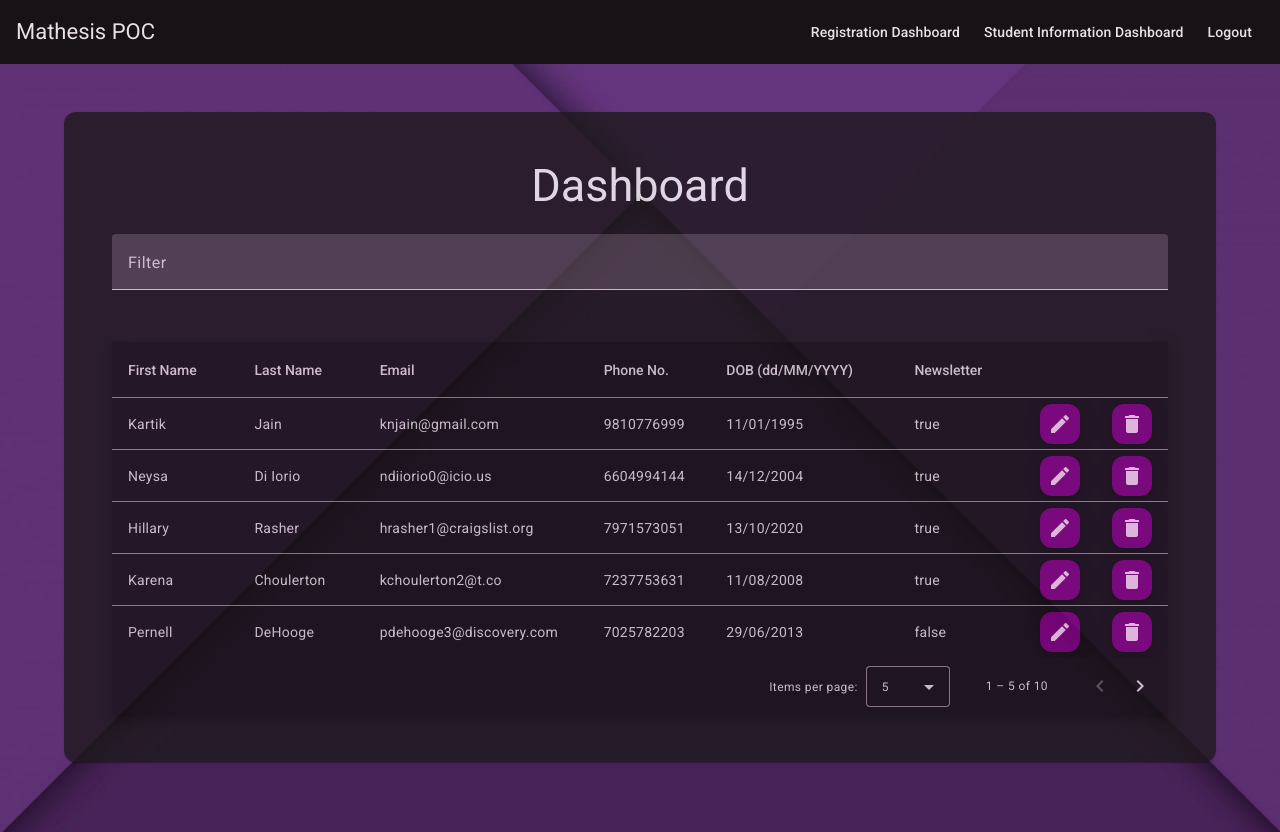
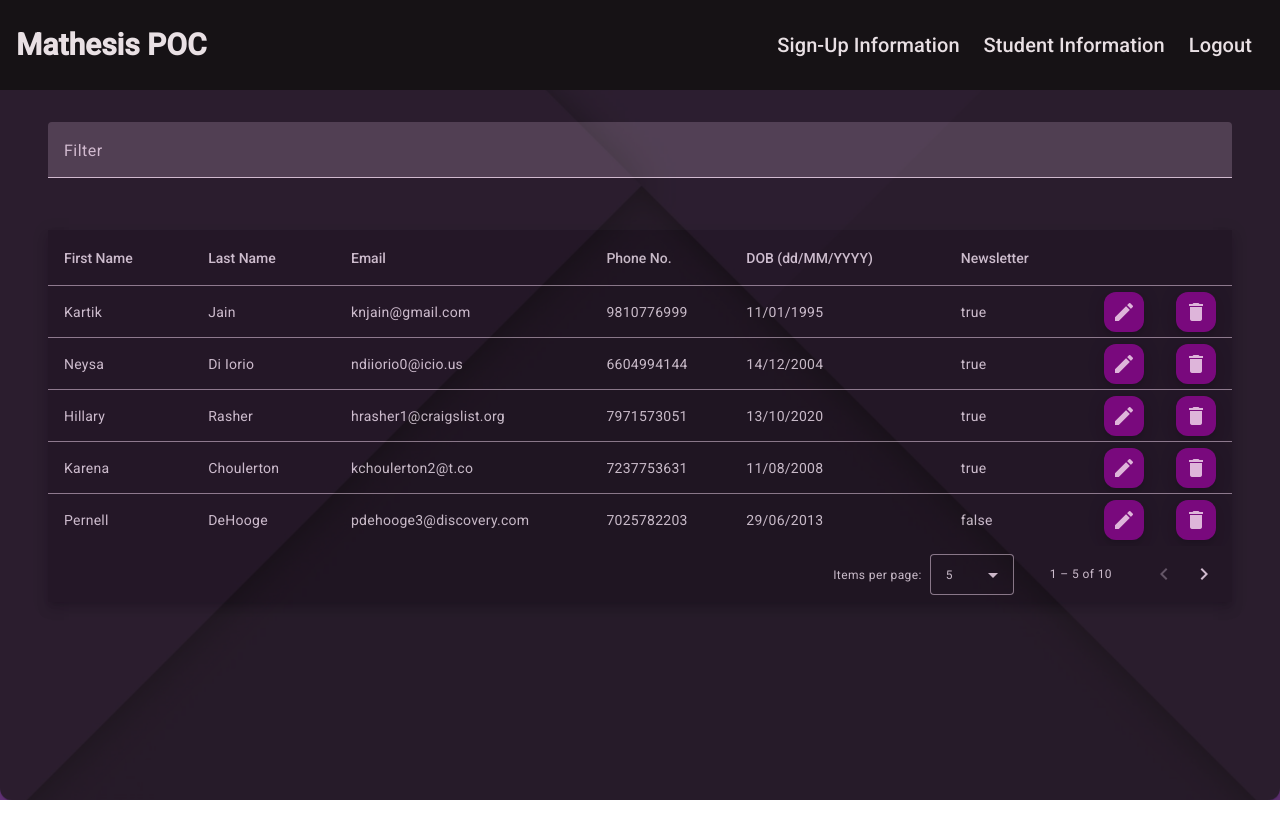
Before and after one commit to knjain1995/Mathesis-POCs, an Angular app: page /dashboard in a window 1280 px wide. After the commit the page ends 800 px from the top, so only its background shows below. Built offline with nearby package versions, Linux system fonts and the light colour scheme; data requests are answered from the project's data file; sample sign-in values are in the browser's storage.

Commit message:
Transforming dashboard and navbar to have a nav drawer instead of a toolbar menu

```diff
--- a/src/app/app.module.ts
+++ b/src/app/app.module.ts
@@ -40,6 +40,8 @@ import { NavigationComponent } from './navigation/navigation.component';
 import { MatMenuModule } from '@angular/material/menu';
 import { MatSlideToggleModule } from '@angular/material/slide-toggle';
 import { MatExpansionModule } from '@angular/material/expansion';
+import { MatSidenavModule } from '@angular/material/sidenav';
+import { MatListModule } from '@angular/material/list';
 
 @NgModule({
   declarations: [
@@ -74,7 +76,9 @@ import { MatExpansionModule } from '@angular/material/expansion';
     MatToolbarModule,
     MatMenuModule,
     MatSlideToggleModule,
-    MatExpansionModule
+    MatExpansionModule,
+    MatSidenavModule,
+    MatListModule
   ],
   providers: [
     provideAnimationsAsync(),
--- a/src/app/dashboard/dashboard.component.css
+++ b/src/app/dashboard/dashboard.component.css
@@ -1,21 +1,27 @@
-mat-card {
+/* mat-card {
     max-width: 100%;
     min-width: 90%;
     margin: 5em auto;
     padding: 2em;
+  } */
+
+  mat-card {
+    display: block;
+    padding: 2em;
+    max-width: 100%;
+    min-height: 100%;
+    justify-content: center;
+    overflow-y: auto;
   }
 
-  mat-form-field {
-    width: 100%;
-  }
+
 
   .container {
     display: flex;
     flex-direction: column;
-    align-items: center;
-    padding-top: 2em;
-    height: 100vh; /* Full viewport height */
-    overflow: auto;
+    justify-content: flex-start;
+    /* align-items: center; */
+    overflow-y: auto;
   }
 
   table {
--- a/src/app/dashboard/dashboard.component.html
+++ b/src/app/dashboard/dashboard.component.html
@@ -1,8 +1,8 @@
-<!-- NAV BAR -->
+<div class="container">
+
+  <!-- NAV BAR -->
 <app-navigation></app-navigation>
 <!-- /////// -->
-
-<div class="container">
 
   <mat-card>
 
--- a/src/app/navigation/navigation.component.css
+++ b/src/app/navigation/navigation.component.css
@@ -1,19 +1,21 @@
-/* mat-toolbar {
-    display: flex;
-    justify-content: space-between;
+
+.navigation-toolbar {
+    /* position: sticky;   */
+    position: fixed;
+    z-index: 1000;  /* push navbar over other components */
+    height: 10%;
+    min-height: 90px;
+    min-width: 340px;
+    font-size: 30px;
+    font-weight: bold;
+
+    /* display: flex; */
+    /* justify-content: space-between; */
+    /* flex-wrap: wrap; */
   }
 
-  .spacer {
-    flex: 1 1 auto;
-  } */
-
-
-  .navigation-toolbar {
-    position: fixed;
-    z-index: 1000;
-    display: flex;
-    justify-content: space-between;
-    flex-wrap: wrap;
+  .navigation-toolbar button {
+    font-size: 20px;
   }
 
   .spacer {
@@ -29,7 +31,9 @@
     display: none;
   }
 
-  @media (max-width: 600px) {
+
+/* For phone in portrait  */
+  @media (max-width: 800px) {
     .toolbar-buttons {
       display: none;
     }
--- a/src/app/navigation/navigation.component.html
+++ b/src/app/navigation/navigation.component.html
@@ -1,17 +1,16 @@
   <mat-toolbar class="navigation-toolbar">
+    <button mat-icon-button type="button" [matMenuTriggerFor]="menu" class="menu-button">
+      <mat-icon>menu</mat-icon>
+    </button>
     <span>Mathesis POC</span>
     <span class="spacer"></span>
-    <button mat-icon-button [matMenuTriggerFor]="menu" class="menu-button">
-      <mat-icon>menu</mat-icon>
-    </button>
     <mat-menu #menu="matMenu">
-      <button mat-menu-item routerLink="/dashboard">Registration Dashboard</button>
-      <button mat-menu-item routerLink="/studentinfodashboard">Student Information Dashboard</button>
-      <button mat-menu-item (click)="logout()">Logout</button>
+      <button mat-menu-item type="button" routerLink="/dashboard">Sign-Up Information</button>
+      <button mat-menu-item type="button" routerLink="/studentinfodashboard">Student Information</button>
     </mat-menu>
     <div class="toolbar-buttons">
-      <button mat-button routerLink="/dashboard">Registration Dashboard</button>
-      <button mat-button routerLink="/studentinfodashboard">Student Information Dashboard</button>
-      <button mat-button type="button" (click)="logout()">Logout</button>
+      <button mat-button type="button" routerLink="/dashboard">Sign-Up Information</button>
+      <button mat-button type="button" routerLink="/studentinfodashboard">Student Information</button>
     </div>
+    <button mat-button type="button" (click)="logout()">Logout</button>
   </mat-toolbar>
--- a/src/styles.css
+++ b/src/styles.css
@@ -21,7 +21,7 @@
     /* background-image: url('assets/signup-background-image.png'); */
     /* background-image: url('assets/material-school.jpeg'); */
     background-image: url('assets/material-background.jpg');
-    background-color: rgb(65, 41, 132); /* incase image doesnt load */
+    /* background-color: rgb(65, 41, 132); incase image doesnt load */
     /* background-color: #4a0cb5; */
     background-size: cover;
     background-position: center;
```
